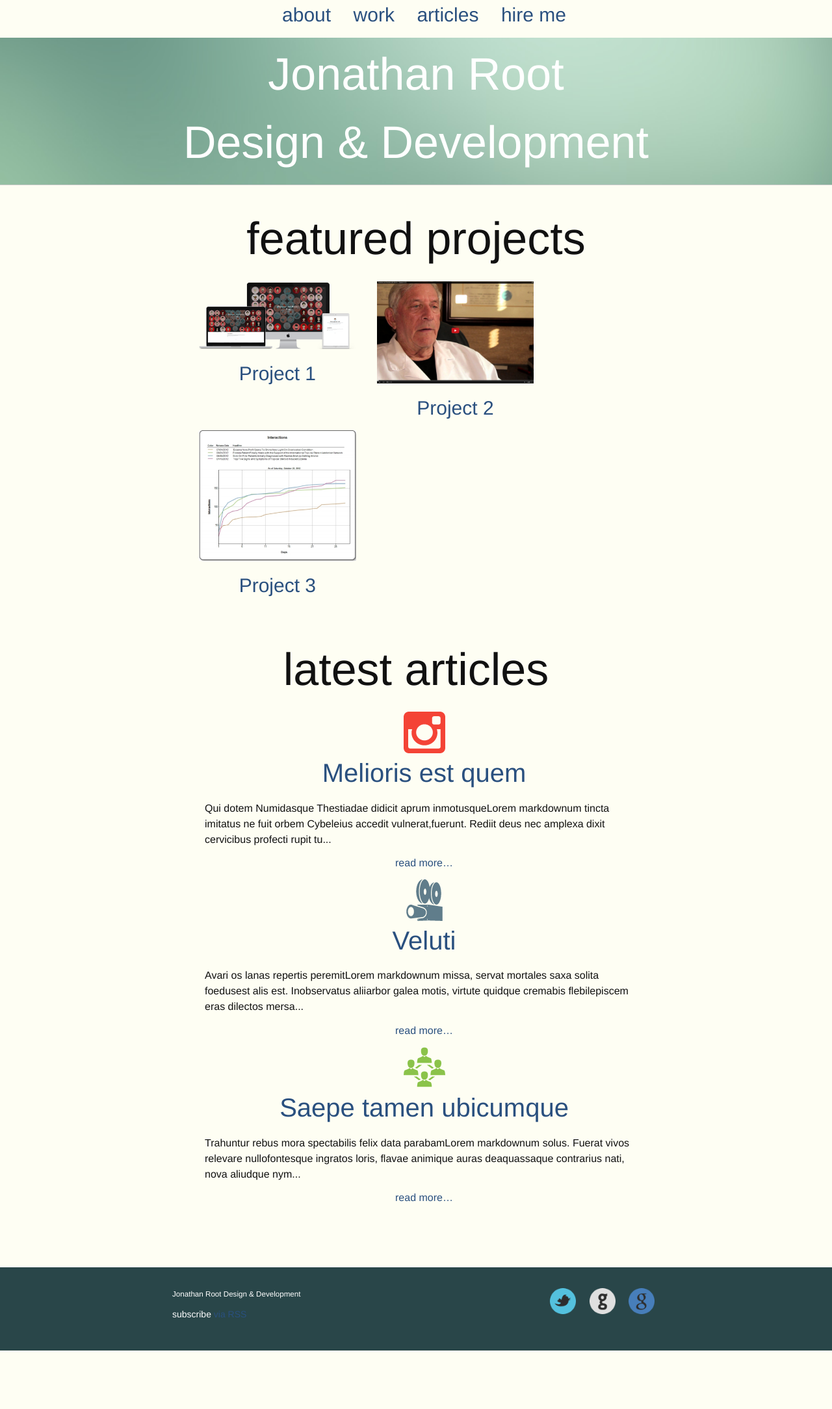
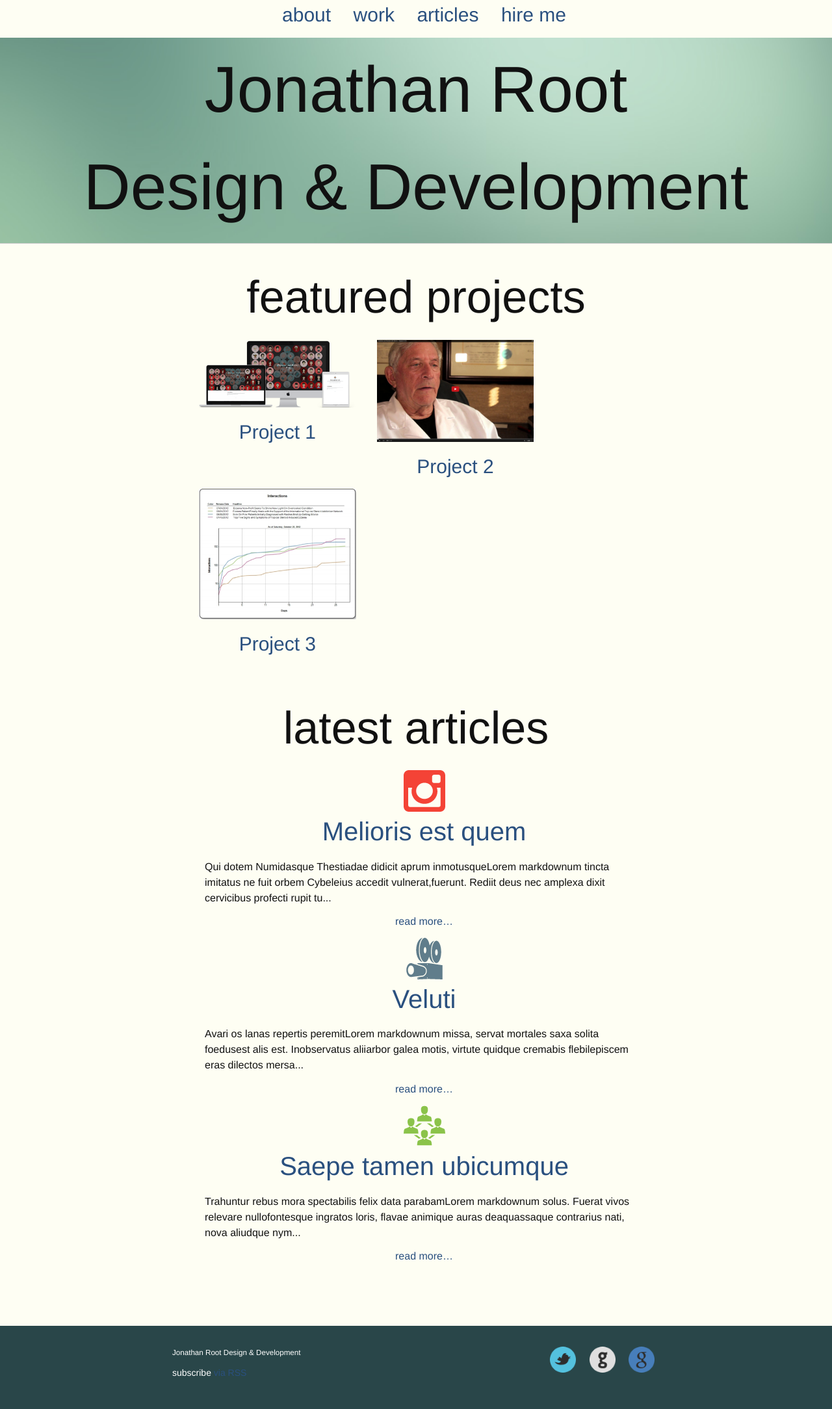
Before and after one commit to jaroot32/jonathanRootPortfolio, a Jekyll site: the page built from index.html, in a window 1280 px wide. Shown: the whole page at 65% size. Built offline with Jekyll 4.4.1, drawn with Linux system fonts in a browser that asks for light colours; before the commit the page ends 2078 px from its top, so only the background shows below that.

Commit message:
changes for gh-pahes config

```diff
--- a/_includes/header.html
+++ b/_includes/header.html
@@ -1,14 +1,14 @@
 <nav class="site-nav">
   <ul>
     {% for link in site.links %}
-      <li><a href="{{ site.baseurl}} {{ link.url }}">{{ link.title }}</a></li>
+      <li><a href="{{ site.baseurl }} {{ link.url }}">{{ link.title }}</a></li>
     {% endfor %}
   </ul>
 </nav>
 
 <header class="site-header">
 
- <a href="{{ site.baseurl }}"> <h1 class="site-title">Jonathan Root <br>Design & Development</h1></a>
+  <h1 class="site-title mega"> <a href="{{ site.baseurl }}">Jonathan Root <br>Design & Development</h1></a>
 
 
 
```
